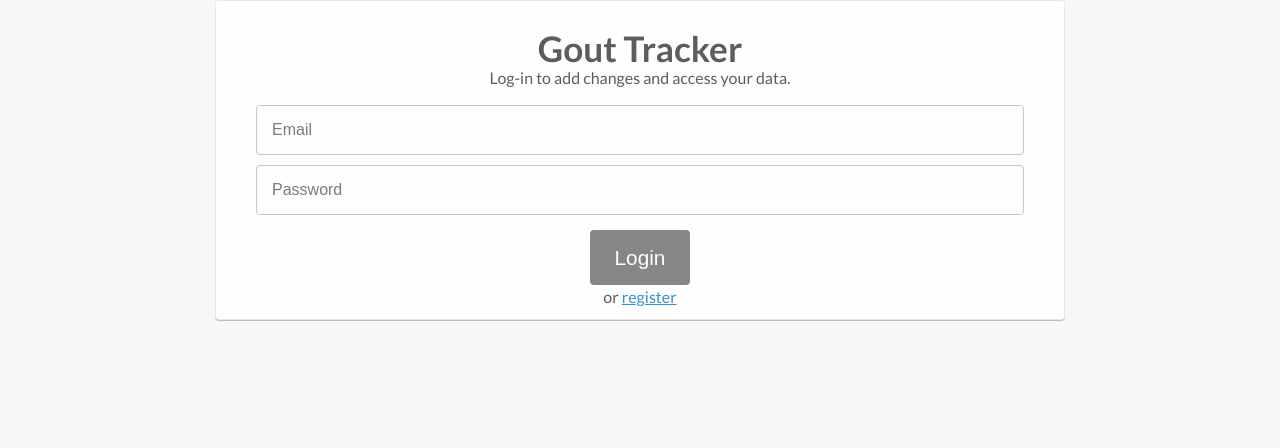
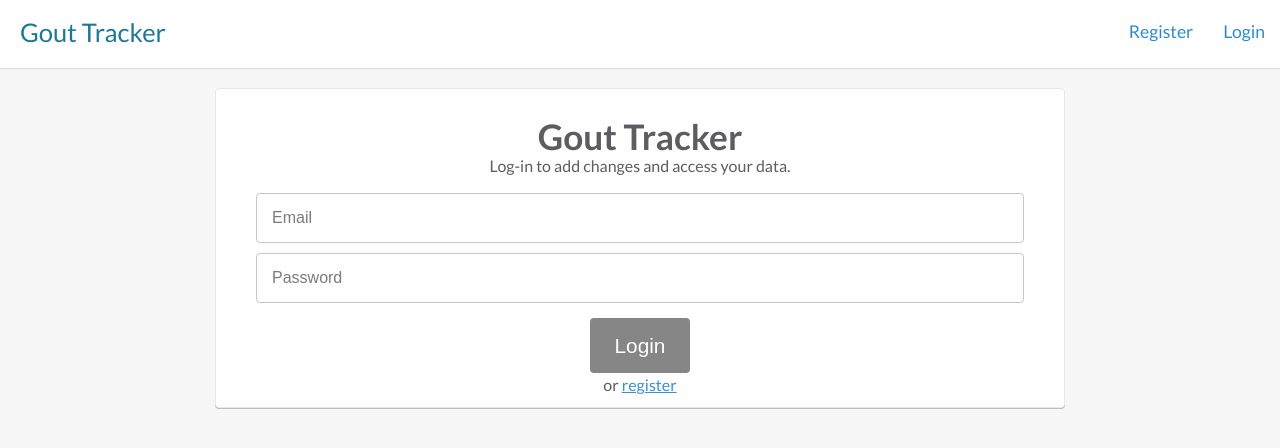
Before and after one commit to kristietamato/web-app-gout-tracker, a plain HTML site: page index.html in a window 1280 px wide. Drawn offline with nearby package versions, Linux system fonts and the light colour scheme.

Commit message:
Add top navigation menu; change href to ng-href

```diff
--- a/index.html
+++ b/index.html
@@ -22,6 +22,9 @@
     <script type="text/javascript" src="js/controllers/success.js"></script>
   </head>
   <body>
+    <header>
+      <nav class="cf" ng-include="'partials/nav.html'"></nav>
+    </header>
     <div class="page">
       <main class="cf" ng-view>
       </main>
--- a/partials/nav.html
+++ b/partials/nav.html
@@ -1,5 +1,5 @@
-  <div class="branding"><a href="#">angularJS</a></div>
+  <div class="branding"><a href="#/">Gout Tracker</a></div>
   <ul>
-    <li><a href="#">Login</a></li>
-    <li><a href="#">Register</a></li>
+    <li><a ng-href="#/login">Login</a></li>
+    <li><a ng-href="#/register">Register</a></li>
   </ul>
```
